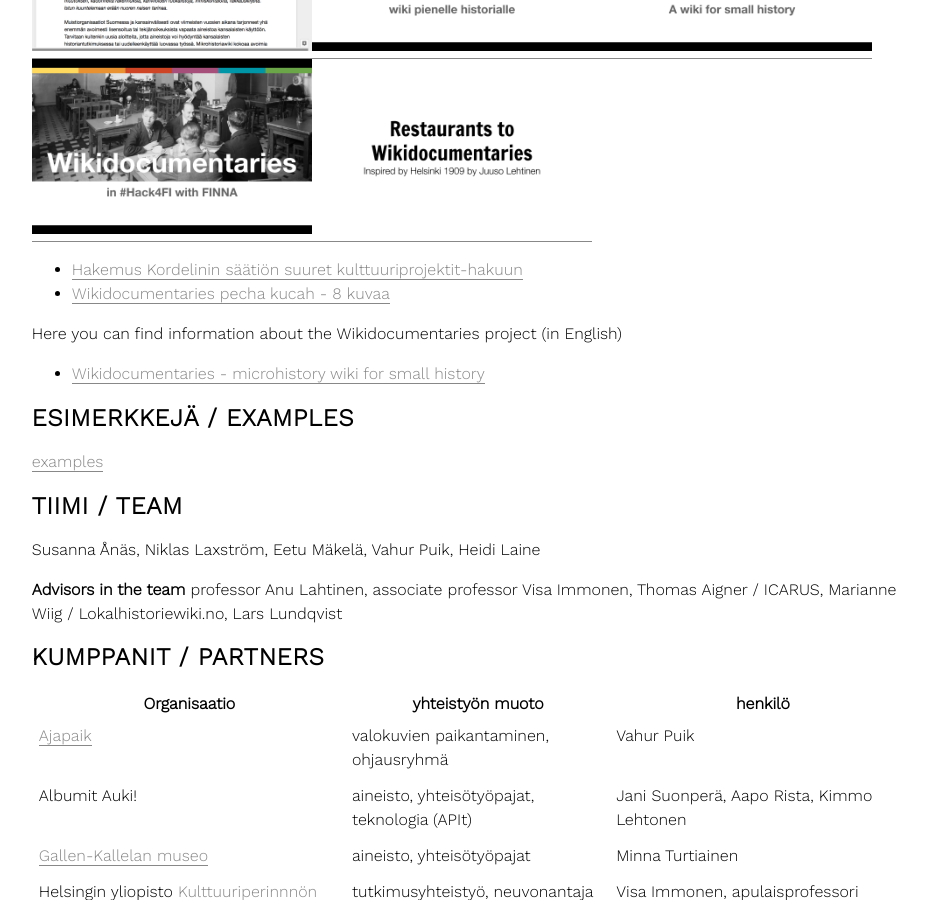
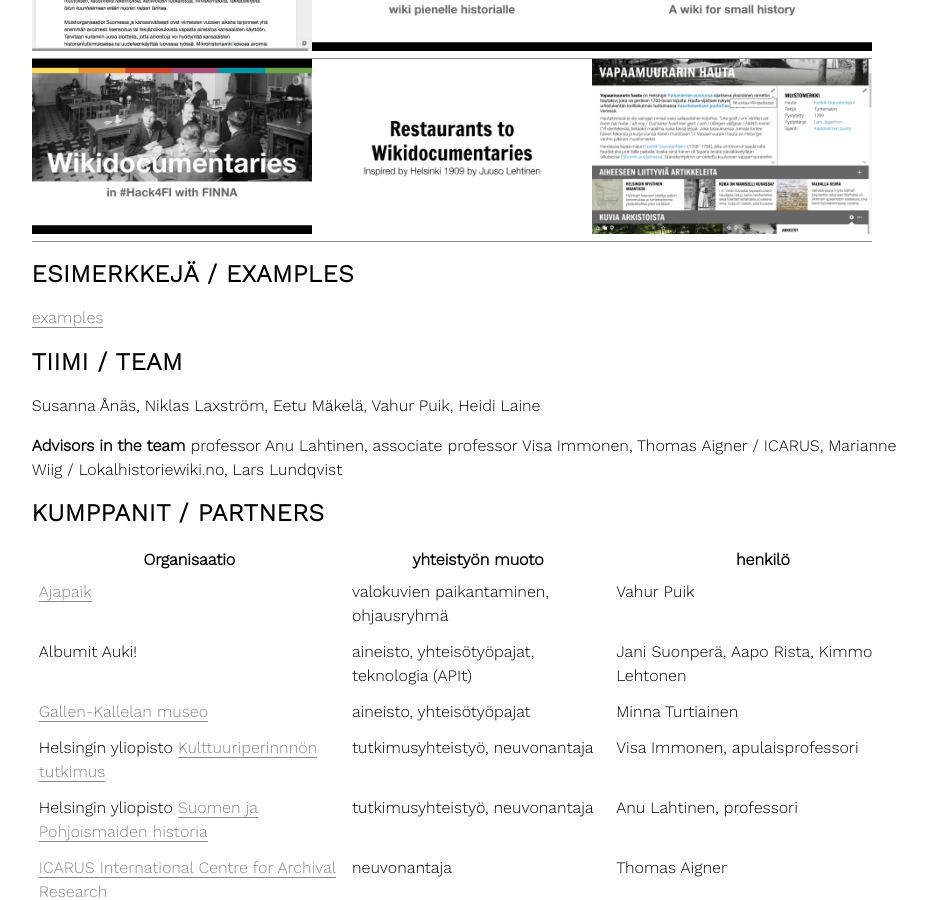
Before and after one commit to Wikidocumentaries/wikidocumentaries.github.io, a Jekyll site: the page built from index.html, in a window 1280 px wide and 900 px high, scrolled down 407 px. Shown: the whole window, without its empty margins (229-1156 px from the left). Built offline with Jekyll 4.4.1, drawn with Linux system fonts in a browser that asks for light colours.

Commit message:
Update index.html

```diff
--- a/index.html
+++ b/index.html
@@ -4,9 +4,9 @@
 ---
 <h1>wikidocumentaries</h1>
 <div class="kontti">
-<div>Mikrohistoriawikistä luodaan historiankirjoituksen wiki jokaiselle historioitsijalle: historiaharrastajille, tutkijoille ja historiasta kiinnostuneille kansalaisille. Kukin voi tutkia kulttuuriperinnön arkistoaineistoja omasta näkökulmastaan, yhdistellä niitä, täydentää niiden tietoja ja jakaa haluamiensa yhteisöjen kanssa. Omat arkistonsa voi tuoda avoimesti saatavien rinnalle ja liittää ne osaksi historian kudelmaa. Wiki ja siihen liittyvät sovellukset tekevät historiasta jokamiehenoikeuden.</div>
+<div class="kaksi">Mikrohistoriawikistä luodaan historiankirjoituksen wiki jokaiselle historioitsijalle: historiaharrastajille, tutkijoille ja historiasta kiinnostuneille kansalaisille. Kukin voi tutkia kulttuuriperinnön arkistoaineistoja omasta näkökulmastaan, yhdistellä niitä, täydentää niiden tietoja ja jakaa haluamiensa yhteisöjen kanssa. Omat arkistonsa voi tuoda avoimesti saatavien rinnalle ja liittää ne osaksi historian kudelmaa. Wiki ja siihen liittyvät sovellukset tekevät historiasta jokamiehenoikeuden.</div>
 
-<div>Wikidocumentaries is a wiki for writing history for every historian: amateur historians, scholars and all citizens interested in history. Everyone can investigate the archivas of cultural heritage from their own perspective, combine material, enrich them with additional information and share with communities of their liking. Wiki and the related apps make history an everyone's right.</div>
+<div class="kaksi">Wikidocumentaries is a wiki for writing history for every historian: amateur historians, scholars and all citizens interested in history. Everyone can investigate the archivas of cultural heritage from their own perspective, combine material, enrich them with additional information and share with communities of their liking. Wiki and the related apps make history an everyone's right.</div>
 </div>
 <div class="kontti">
  <div class="laatikko">
@@ -24,15 +24,11 @@
  <div class="laatikko">
   <div class="laatikkokuva"><a href="https://docs.google.com/presentation/d/1_r4Hn_GzDD3GX71-BKzuZ5L5D3cZzNtwraWyUOCOsA0/pub?start=false&loop=false&delayms=3000"><img src="images/ravintolatwd.png"></a></div>
  </div>
+ <div class="laatikko">
+  <div class="laatikkokuva"><a href="https://wikidocumentaries.github.io/examples/index.html"><img src="images/vapaamuurari.png"></a></div>
+ </div>
 </div>
-<ul>
-  <li><a href="https://docs.google.com/document/d/1B5ETmiFi2se2sGqlR_NsoXU4lth3LfX2SEIV-m2rNiM/edit">Hakemus Kordelinin säätiön suuret kulttuuriprojektit-hakuun</a></li>
-  <li><a href="https://docs.google.com/presentation/d/1F46_hbw05gLJIg7xhvLbDMTR4jRP1N_AXftlY97xe1Y/edit#slide=id.g2209222805_0_13">Wikidocumentaries pecha kucah - 8 kuvaa</a></li>
-</ul>
-<p>Here you can find information about the Wikidocumentaries project (in English)</p>
-<ul>
-  <li><a href="https://docs.google.com/presentation/d/1TPCHp8Vp8itVTfrQ0uPr9S3tQnVKgdwuZx_RLgsih_8/edit?usp=sharing">Wikidocumentaries - microhistory wiki for small history</a></li>
-</ul>
+
 <h2>Esimerkkejä / Examples</h2>
 <p><a href="http://wikidocumentaries.github.io/examples">examples</a></p>
 <h2>Tiimi / Team</h2>
```
